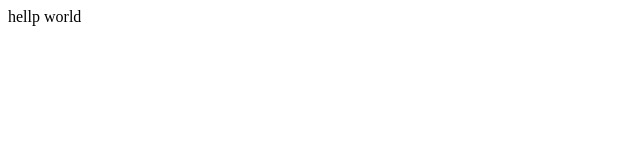
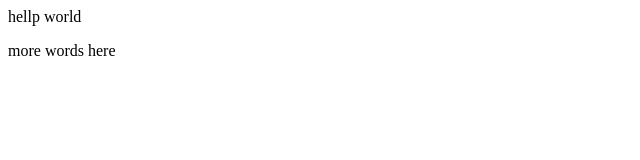
Before and after one commit to hmgruen/IS424_test, a plain HTML site: page index.html in a window 1280 px wide. Shown: the full height of the page, 0-640 px from the left. Drawn offline with Linux system fonts and the light colour scheme.

Commit message:
added more words

```diff
--- a/index.html
+++ b/index.html
@@ -9,6 +9,8 @@
 
 <body>
     <p>hellp world</p>
+    <p>more words here</p>
+
 </body>
 
 </html>
```
